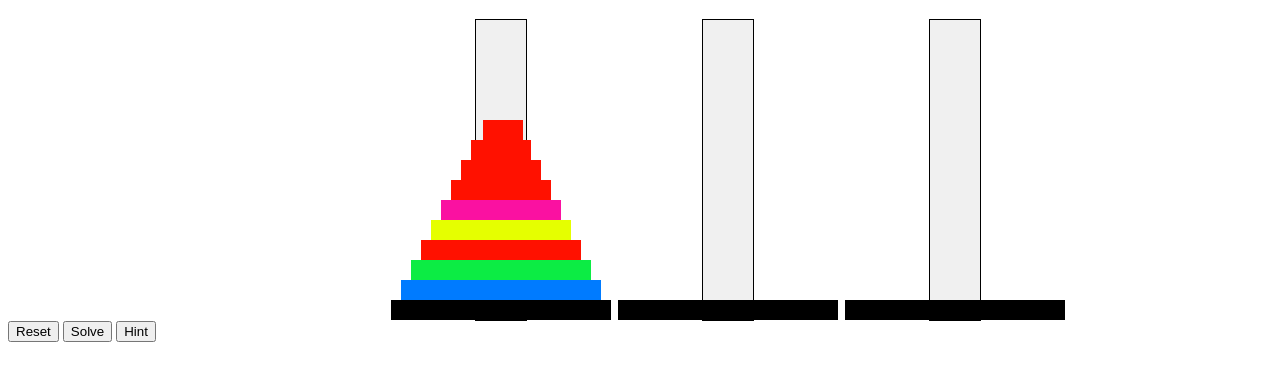
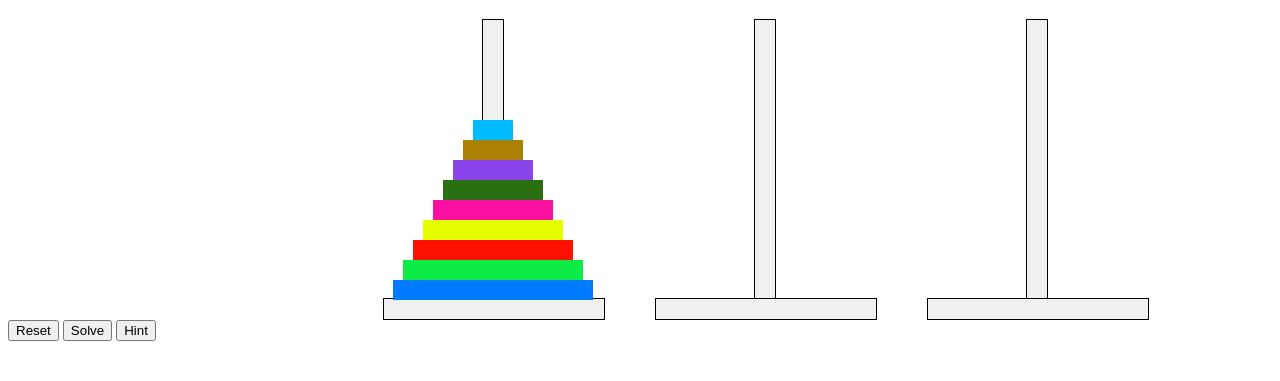
Before and after one commit to simonj1704/TowerOfHanoi, a plain HTML site: page index.html in a window 1280 px wide. Shown: the part 61-442 px from the top of the page. Drawn offline with Linux system fonts and the light colour scheme.

Commit message:
hella sexy nu

```diff
--- a/style.css
+++ b/style.css
@@ -6,12 +6,14 @@
   justify-content: center;
 }
 .tower {
-  width: 50px;
+  width: 20px;
   height: 300px;
   background-color: #f0f0f0;
   position: relative;
-  border: 1px solid black;
-  margin-left: 175px;
+  border-top: 1px solid black;
+  border-left: 1px solid black;
+  border-right: 1px solid black;
+  margin-left: 250px;
 }
 
 .disc1, .disc2, .disc3, .disc4, .disc5, .disc6, .disc7, .disc8, .disc9 {
@@ -26,71 +28,72 @@
   width: 200px;
   background-color: #007bff;
   bottom: 20px;
-  left: -75px;
+  left: -90px;
 }
 
 .disc2 {
   width: 180px;
   background-color: #0cec44;
   bottom: 40px;
-  left: -65px;
+  left: -80px;
 }
 
 .disc3 {
   width: 160px;
   background-color: #ff1100;
   bottom: 60px;
-  left: -55px
+  left: -70px
 }
 
 .disc4 {
   width: 140px;
   background-color: #e5ff00;
   bottom: 80px;
-  left: -45px;
+  left: -60px;
 }
 
 .disc5 {
   width: 120px;
   background-color: #fa11a1;
   bottom: 100px;
-  left: -35px;
+  left: -50px;
 }
 
 .disc6 {
   width: 100px;
-  background-color: #ff1100;
+  background-color: #2a7013;
   bottom: 120px;
-  left: -25px;
+  left: -40px;
 }
 
 .disc7 {
   width: 80px;
-  background-color: #ff1100;
+  background-color: #8843e9;
   bottom: 140px;
-  left: -15px;
+  left: -30px;
 }
 
 .disc8 {
   width: 60px;
-  background-color: #ff1100;
+  background-color: #aa8104;
   bottom: 160px;
-  left: -5px;
+  left: -20px;
 }
 
 .disc9 {
   width: 40px;
-  background-color: #ff1100;
+  background-color: #00bbff;
   height: 20px;
   bottom: 180px;
-  left: 5px;
+  left: -10px;
 }
 
 .bottom {
   width: 220px;
   height: 20px;
-  background-color: #000;
+  background-color: #f0f0f0;
+  border: 1px solid black;
   position: absolute;
   bottom: 0;
-  left: -85px;
+  left: -100px;
 }
```
